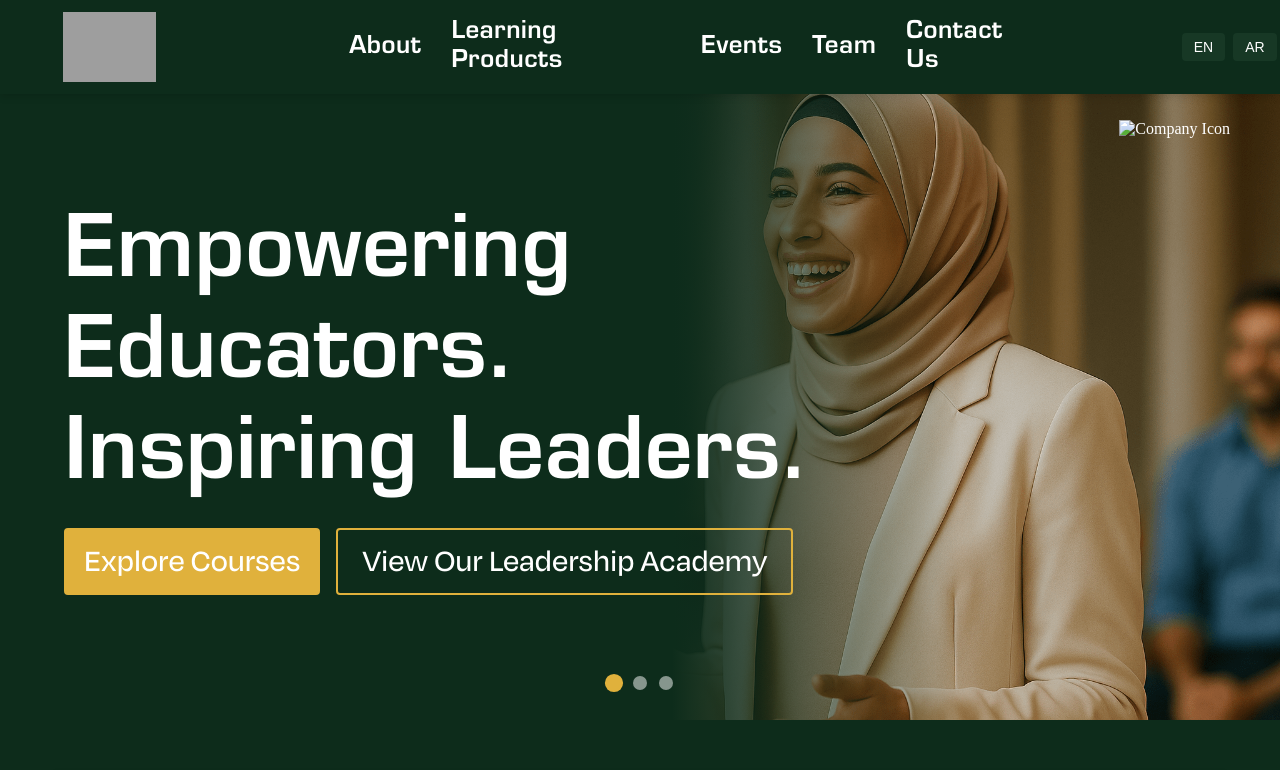
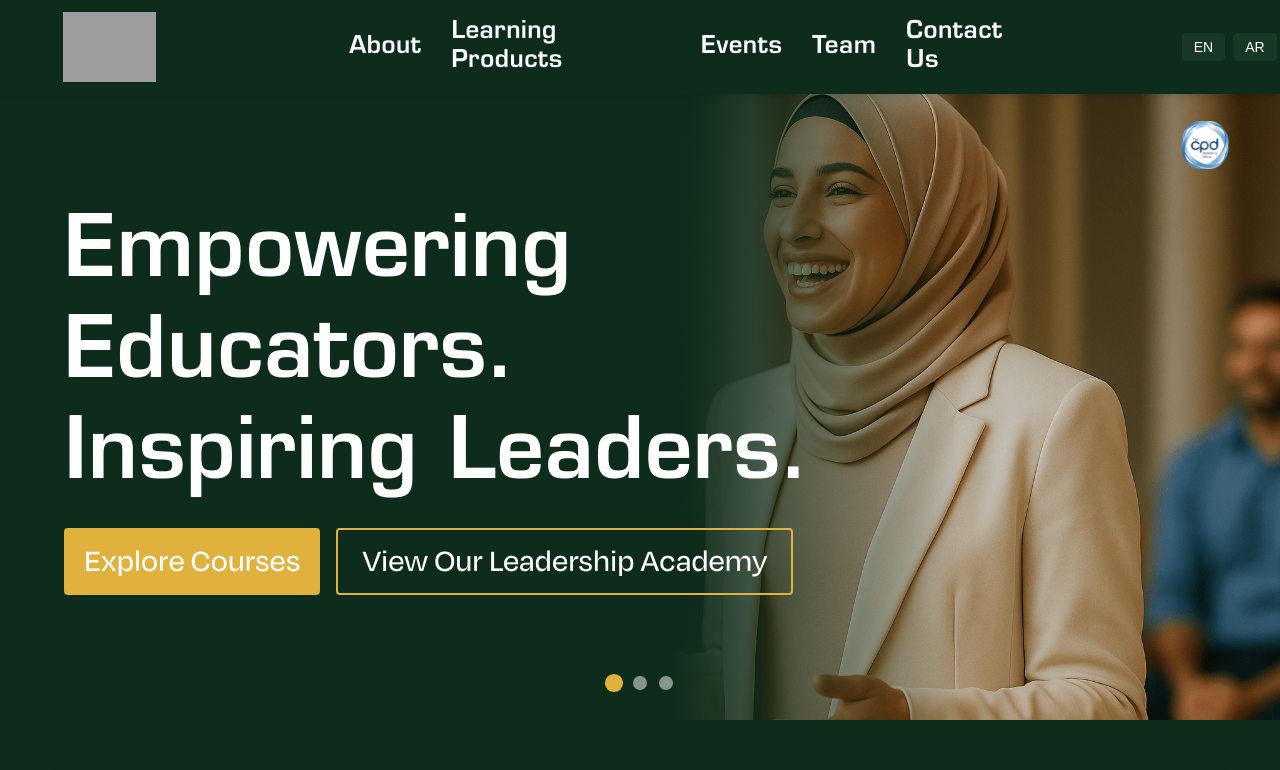
Before and after one commit to kunal59428/Riyada-homepage, a plain HTML site: page index.html in a window 1280 px wide. Shown: the top 770 px of the page. Drawn offline with Linux system fonts and the light colour scheme; the site is published under a folder, as on GitHub Pages, so addresses that start at the root find nothing.

Commit message:
logo fixed

```diff
--- a/index.html
+++ b/index.html
@@ -81,7 +81,7 @@
     <div class="nav-dot" data-index="2"></div>
   </div>
   <div class="icon-top-right">
-  <img src="/images/Office-Logo.png" alt="Company Icon" />
+  <img src="./images/Office-Logo.png" alt="Company Icon" />
 </div>
 </div>
 </section>
```
